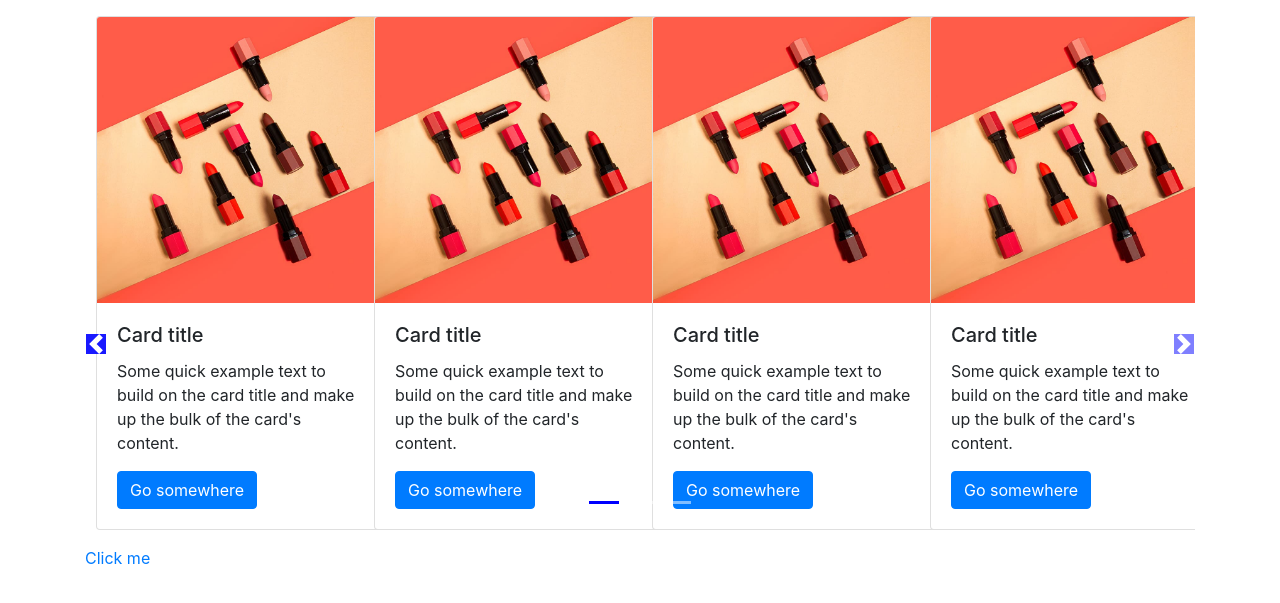
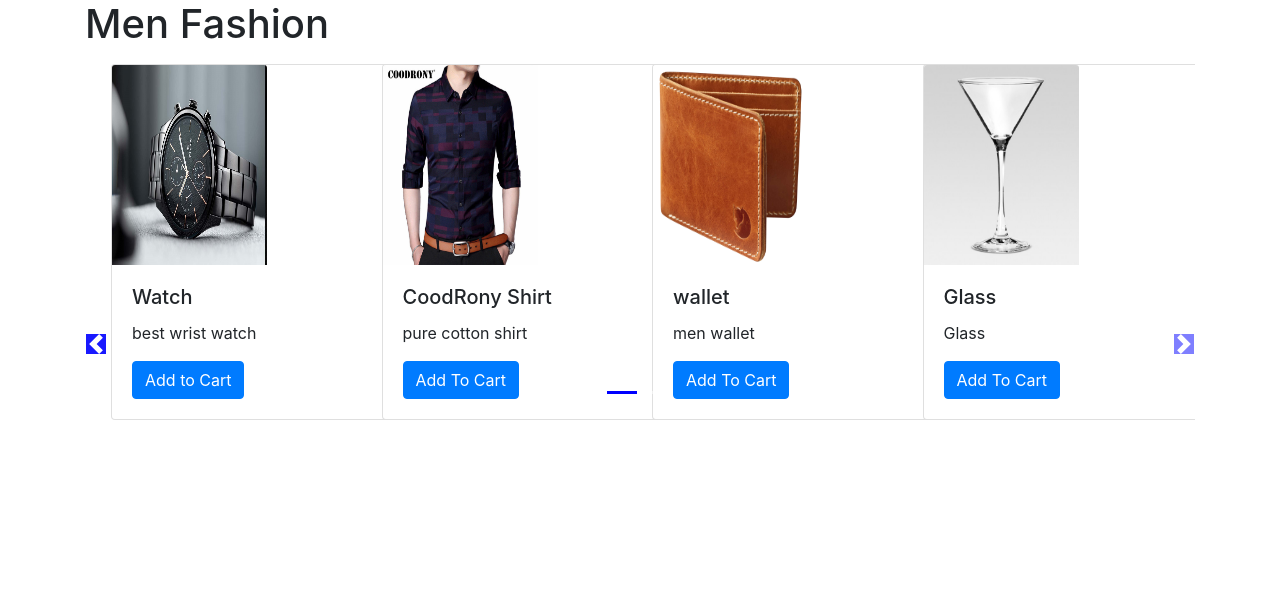
Before and after one commit to aamna-amir/MyAwesomeCart, a Django app: page /shop/ in a window 1280 px wide. Shown: the part 56-659 px from the top of the page. Run offline with Django 3.2, Linux system fonts and the light colour scheme; data comes from the database, SQL or seed files in the repository; both versions use the stored data as it was after the commit; some libraries are stand-ins or nearby versions.

Commit message:
add images and update index.html and views.html

```diff
--- a/mac/shop/templates/shop/index.html
+++ b/mac/shop/templates/shop/index.html
@@ -1,186 +1,96 @@
 {% extends 'shop/basic.html' %}
-    {% block title %} Title of Home {% endblock %}
 {% block css %}
-      .col-md-3 {
+          .col-md-3
+          {
           display: inline-block;
-        margin-left: -4px;
+          margin-left:-4px;
           }
+
           .carousel-indicators .active {
-        background-color: blue
+          background-color: blue;
             }
-      .col-md-3 img {
-        width: 100%;
-        height: auto;
+
+          .col-md-3 img{
+
+          width: 155px;
+          height: 200px;
           }
+
           body .carousel-indicator li{
-        background-color: blue
+          background-color: blue;
           }
+
           body .carousel-indicators{
-        bottom: 0
+          bottom: 0;
           }
+
           body .carousel-control-prev-icon,
-      body .carousel-control-next-icon {
-        background-color: blue
+          body .carousel-control-next-icon{
+          background-color: blue;
           }
            body .no-padding{
-        padding-left: 0;
+           padding-left: 0,
            padding-right: 0;
            }
  {% endblock %}
+
 {% block body %}
 {% load static %}
 <div class="container">
+    <h1>Men Fashion</h1>
 <div id="demo" class="carousel slide my-3" data-ride="carousel">
-
     <ul class="carousel-indicators">
       <li data-target="#demo" data-slide-to="0" class="active"></li>
-      <li data-target="#demo" data-slide-to="1"></li>
-      <li data-target="#demo" data-slide-to="2"></li>
+
+       {% for i in range %}
+      <li data-target="#demo" data-slide-to="{{i}}" ></li>
+      {% endfor %}
     </ul>
 
-<!--    slide show start-->
+    <!--Slideshow starts here -->
     <div class="container carousel-inner no-padding">
 
       <div class="carousel-item active">
         <div class="col-xs-3 col-sm-3 col-md-3">
           <div class="card" style="width: 18rem;">
-            <img src='{% static "shop/slide1pic1.jpg"%}' class="card-img-top" alt="...">
+            <img src='/media/{{product.0.image}}' class="card-img-top" alt="...">
             <div class="card-body">
-              <h5 class="card-title">Card title</h5>
-              <p class="card-text">Some quick example text to build on the card title and make up the bulk of the card's content.</p>
-              <a href="#" class="btn btn-primary">Go somewhere</a>
-            </div>
-          </div>
-        </div>
-        <div class="col-xs-3 col-sm-3 col-md-3">
-          <div class="card" style="width: 18rem;">
-            <img src='{% static "shop/slide1pic1.jpg"%}' class="card-img-top" alt="...">
-            <div class="card-body">
-              <h5 class="card-title">Card title</h5>
-              <p class="card-text">Some quick example text to build on the card title and make up the bulk of the card's content.</p>
-              <a href="#" class="btn btn-primary">Go somewhere</a>
-            </div>
-          </div>
-        </div>
-         <div class="col-xs-3 col-sm-3 col-md-3">
-          <div class="card" style="width: 18rem;">
-            <img src='{% static "shop/slide1pic1.jpg"%}' class="card-img-top" alt="...">
-            <div class="card-body">
-              <h5 class="card-title">Card title</h5>
-              <p class="card-text">Some quick example text to build on the card title and make up the bulk of the card's content.</p>
-              <a href="#" class="btn btn-primary">Go somewhere</a>
-            </div>
-          </div>
-        </div>
-        <div class="col-xs-3 col-sm-3 col-md-3">
-          <div class="card" style="width: 18rem;">
-            <img src='{% static "shop/slide1pic1.jpg"%}' class="card-img-top" alt="...">
-            <div class="card-body">
-              <h5 class="card-title">Card title</h5>
-              <p class="card-text">Some quick example text to build on the card title and make up the bulk of the card's content.</p>
-              <a href="#" class="btn btn-primary">Go somewhere</a>
-            </div>
+                <h5 class="card-title">{{product.0.product_name}}</h5>
+                <p class="card-text">{{product.0.desc}}</p>
+                <a href="#" class="btn btn-primary">Add to Cart</a>
             </div>
           </div>
        </div>
 
-      <div class="carousel-item">
+
+        {% for i in product|slice:"1:"%}
         <div class="col-xs-3 col-sm-3 col-md-3">
           <div class="card" style="width: 18rem;">
-            <img src='{% static "shop/slide1pic1.jpg"%}' class="card-img-top" alt="...">
+            <img src='/media/{{i.image}}' class="card-img-top" alt="...">
             <div class="card-body">
-              <h5 class="card-title">Card title</h5>
-              <p class="card-text">Some quick example text to build on the card title and make up the bulk of the card's content.</p>
-              <a href="#" class="btn btn-primary">Go somewhere</a>
+              <h5 class="card-title">{{i.product_name}}</h5>
+              <p class="card-text">{{i.desc}}</p>
+              <a href="#" class="btn btn-primary">Add To Cart</a>
             </div>
           </div>
         </div>
-        <div class="col-xs-3 col-sm-3 col-md-3">
-          <div class="card" style="width: 18rem;">
-            <img src='{% static "shop/slide1pic1.jpg"%}' class="card-img-top" alt="...">
-            <div class="card-body">
-              <h5 class="card-title">Card title</h5>
-              <p class="card-text">Some quick example text to build on the card title and make up the bulk of the card's content.</p>
-              <a href="#" class="btn btn-primary">Go somewhere</a>
+        {% if forloop.counter|divisibleby:3 and forloop.counter > 0 and not forloop.last %}
+      </div><div class="carousel-item">
+        {% endif %}
+
+        {% endfor %}
     </div>
 </div>
 </div>
-         <div class="col-xs-3 col-sm-3 col-md-3">
-          <div class="card" style="width: 18rem;">
-            <img src='{% static "shop/slide1pic1.jpg"%}' class="card-img-top" alt="...">
-            <div class="card-body">
-              <h5 class="card-title">Card title</h5>
-              <p class="card-text">Some quick example text to build on the card title and make up the bulk of the card's content.</p>
-              <a href="#" class="btn btn-primary">Go somewhere</a>
-            </div>
-          </div>
-        </div>
-        <div class="col-xs-3 col-sm-3 col-md-3">
-          <div class="card" style="width: 18rem;">
-            <img src='{% static "shop/slide1pic1.jpg"%}' class="card-img-top" alt="...">
-            <div class="card-body">
-              <h5 class="card-title">Card title</h5>
-              <p class="card-text">Some quick example text to build on the card title and make up the bulk of the card's content.</p>
-              <a href="#" class="btn btn-primary">Go somewhere</a>
-            </div>
-          </div>
-        </div>
-        </div>
-
-      <div class="carousel-item">
-        <div class="col-xs-3 col-sm-3 col-md-3">
-          <div class="card" style="width: 18rem;">
-            <img src='{% static "shop/slide1pic1.jpg"%}' class="card-img-top" alt="...">
-            <div class="card-body">
-              <h5 class="card-title">Card title</h5>
-              <p class="card-text">Some quick example text to build on the card title and make up the bulk of the card's content.</p>
-              <a href="#" class="btn btn-primary">Go somewhere</a>
-            </div>
-          </div>
-        </div>
-        <div class="col-xs-3 col-sm-3 col-md-3">
-          <div class="card" style="width: 18rem;">
-            <img src='{% static "shop/slide1pic1.jpg"%}' class="card-img-top" alt="...">
-            <div class="card-body">
-              <h5 class="card-title">Card title</h5>
-              <p class="card-text">Some quick example text to build on the card title and make up the bulk of the card's content.</p>
-              <a href="#" class="btn btn-primary">Go somewhere</a>
-            </div>
-          </div>
-        </div>
-         <div class="col-xs-3 col-sm-3 col-md-3">
-          <div class="card" style="width: 18rem;">
-            <img src='{% static "shop/slide1pic1.jpg"%}' class="card-img-top" alt="...">
-            <div class="card-body">
-              <h5 class="card-title">Card title</h5>
-              <p class="card-text">Some quick example text to build on the card title and make up the bulk of the card's content.</p>
-              <a href="#" class="btn btn-primary">Go somewhere</a>
-            </div>
-          </div>
-        </div>
-        <div class="col-xs-3 col-sm-3 col-md-3">
-          <div class="card" style="width: 18rem;">
-            <img src='{% static "shop/slide1pic1.jpg"%}' class="card-img-top" alt="...">
-            <div class="card-body">
-              <h5 class="card-title">Card title</h5>
-              <p class="card-text">Some quick example text to build on the card title and make up the bulk of the card's content.</p>
-              <a href="#" class="btn btn-primary">Go somewhere</a>
-            </div>
-          </div>
-        </div>
-        </div>
-      </div>
-    </div>
-<!--    left right controls-->
-
+    <!-- left and right controls for the slide -->
     <a class="carousel-control-prev" href="#demo" data-slide="prev">
         <span class="carousel-control-prev-icon"></span>
     </a>
     <a class="carousel-control-next" href="#demo" data-slide="next">
         <span class="carousel-control-next-icon"></span>
     </a>
-    {% load static %}
-    <a href="{%static 'shop/mystatic.txt' %}">Click me</a>
-  </div>
+
 
  {% endblock %}
+
+</div>
--- a/mac/shop/views.py
+++ b/mac/shop/views.py
@@ -1,9 +1,16 @@
 from django.shortcuts import render
 from django.http import HttpResponse
+from .models import Product
+from math import ceil
 
 # Create your views here.
 def index(request):
-    return render(request, "shop/index.html")
+    products = Product.objects.all()
+    print(products)
+    n = len(products)
+    nslides = n//4 + ceil((n/4)-(n//4))
+    params = {'no_of_slides': nslides, 'range': range(1, nslides) ,'product': products}
+    return render(request, "shop/index.html", params)
 
 def about(request):
     return render(request, "shop/about.html")
```
Also changed, not shown: mac/db.sqlite3, mac/media/shop/images/headset.jpg (added), mac/media/shop/images/mouse.jpg (added), mac/media/shop/images/shirt.jpg (added), mac/media/shop/images/speaker.webp (added), mac/media/shop/images/wallets.jpg (added), mac/media/shop/images/watch.jpg (added). Lines whose indentation alone changed are shown as unchanged.
